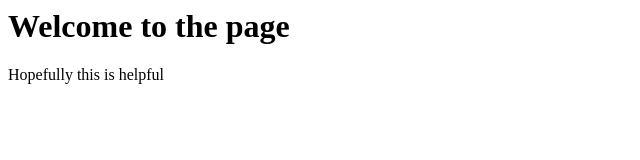
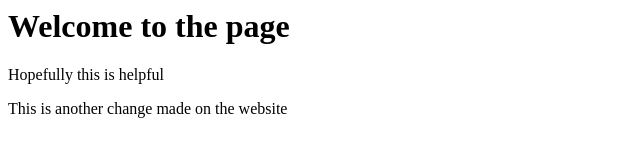
Before and after one commit to pranavmdesai/Personal, a plain HTML site: page index.html in a window 1280 px wide. Shown: the whole page, without its empty margins (0-640 px from the left). Drawn offline with Linux system fonts and the light colour scheme.

Commit message:
Update index.html

```diff
--- a/index.html
+++ b/index.html
@@ -6,6 +6,7 @@
 <body>
 	<h1> Welcome to the page</h1>
 	<p> Hopefully this is helpful </p>
+	<p> This is another change made on the website </p>
 </body>
 
 </html>
```
